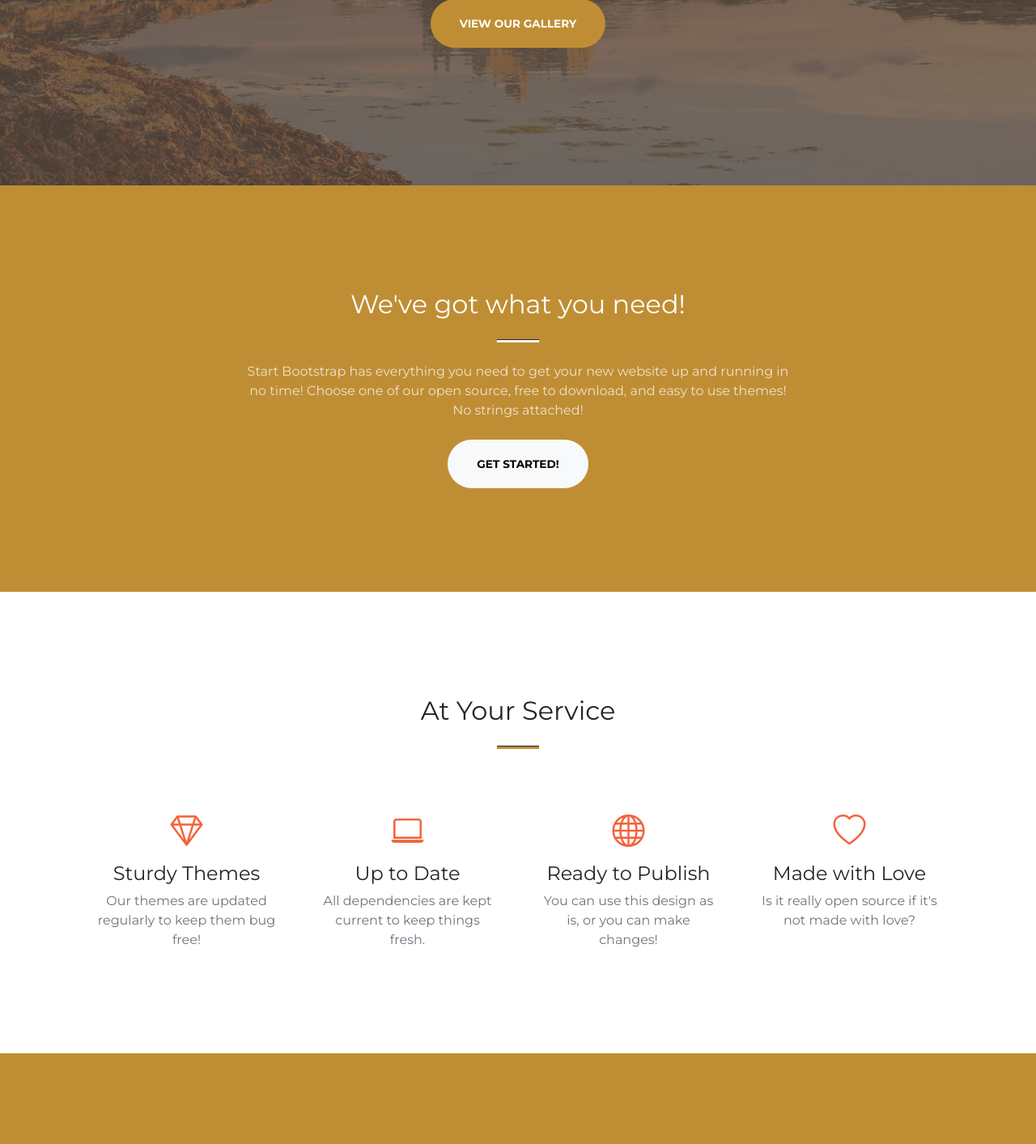
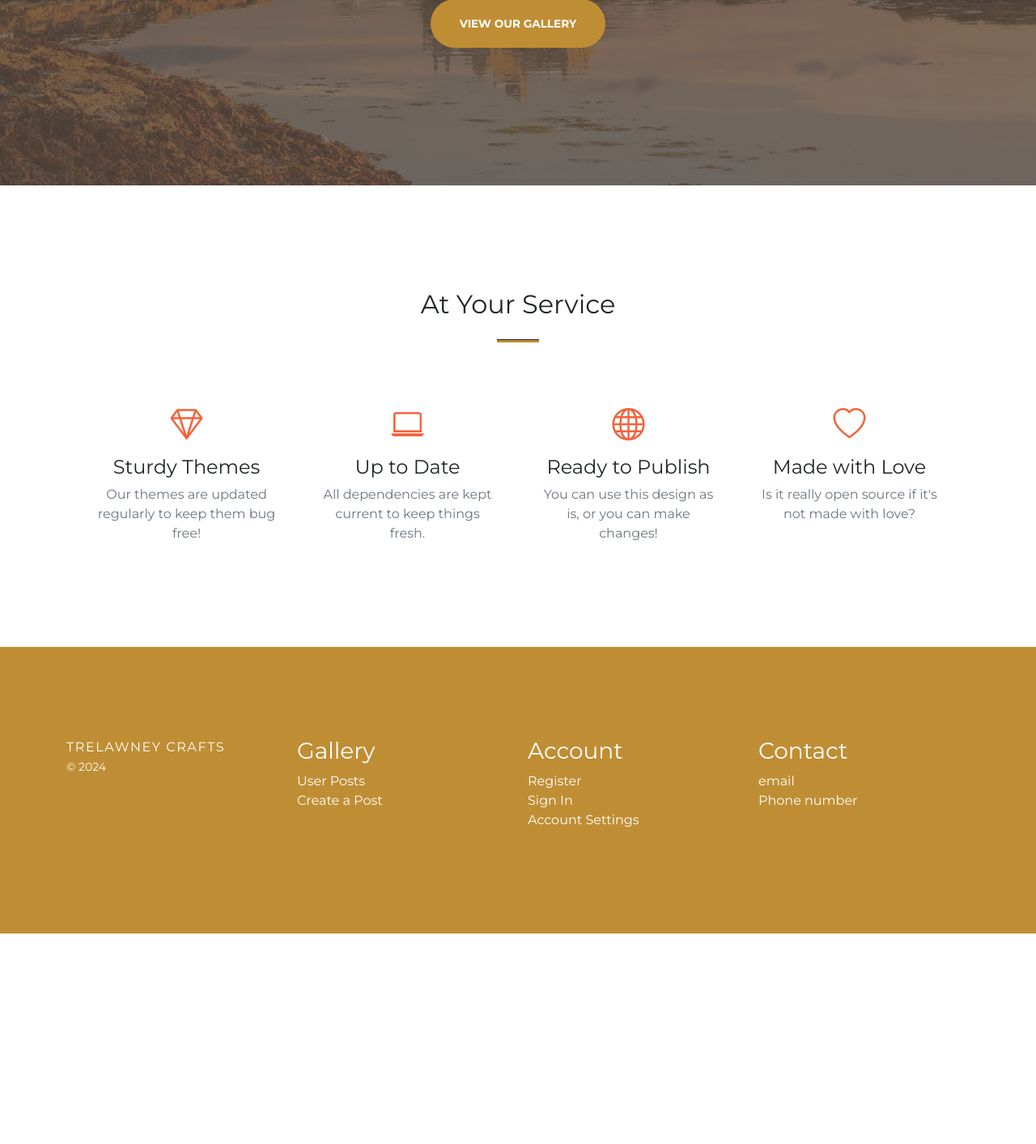
Before and after one commit to Natte2110/trelawney-crafts, a Flask app: page / in a window 1280 px wide. Shown: the part 571-1984 px from the top of the page at 81% size. After the commit the page ends 1724 px from the top, so only its background shows below. Run offline with Flask 3, Linux system fonts and the light colour scheme; parts of the project's set-up code (start-up, migrations or seed data) failed here and were passed over; some libraries are stand-ins or nearby versions.

Commit message:
refactor: Remove about section

```diff
--- a/trelawneycrafts/templates/index.html
+++ b/trelawneycrafts/templates/index.html
@@ -22,19 +22,6 @@
       </div>
     </div>
   </header>
-  <!-- About-->
-  <section class="page-section bg-primary" id="about">
-          <div class="container px-4 px-lg-5">
-              <div class="row gx-4 gx-lg-5 justify-content-center">
-                  <div class="col-lg-8 text-center">
-                      <h2 class="text-white mt-0">We've got what you need!</h2>
-                      <hr class="divider divider-light" />
-                      <p class="text-white-75 mb-4">Start Bootstrap has everything you need to get your new website up and running in no time! Choose one of our open source, free to download, and easy to use themes! No strings attached!</p>
-                      <a class="btn btn-light btn-xl" href="#services">Get Started!</a>
-                  </div>
-              </div>
-          </div>
-      </section>
   <!-- Services -->
   <section class="page-section" id="services">
     <div class="container px-4 px-lg-5">
```
